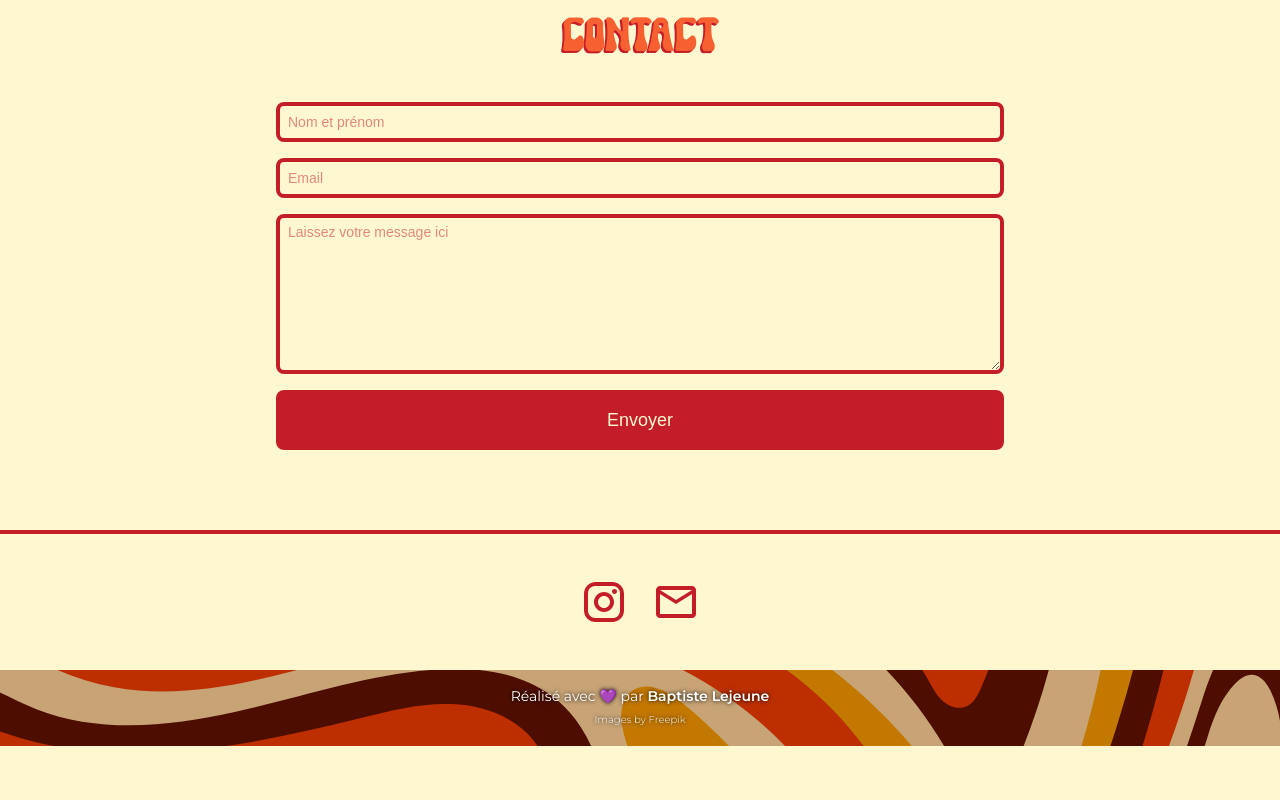
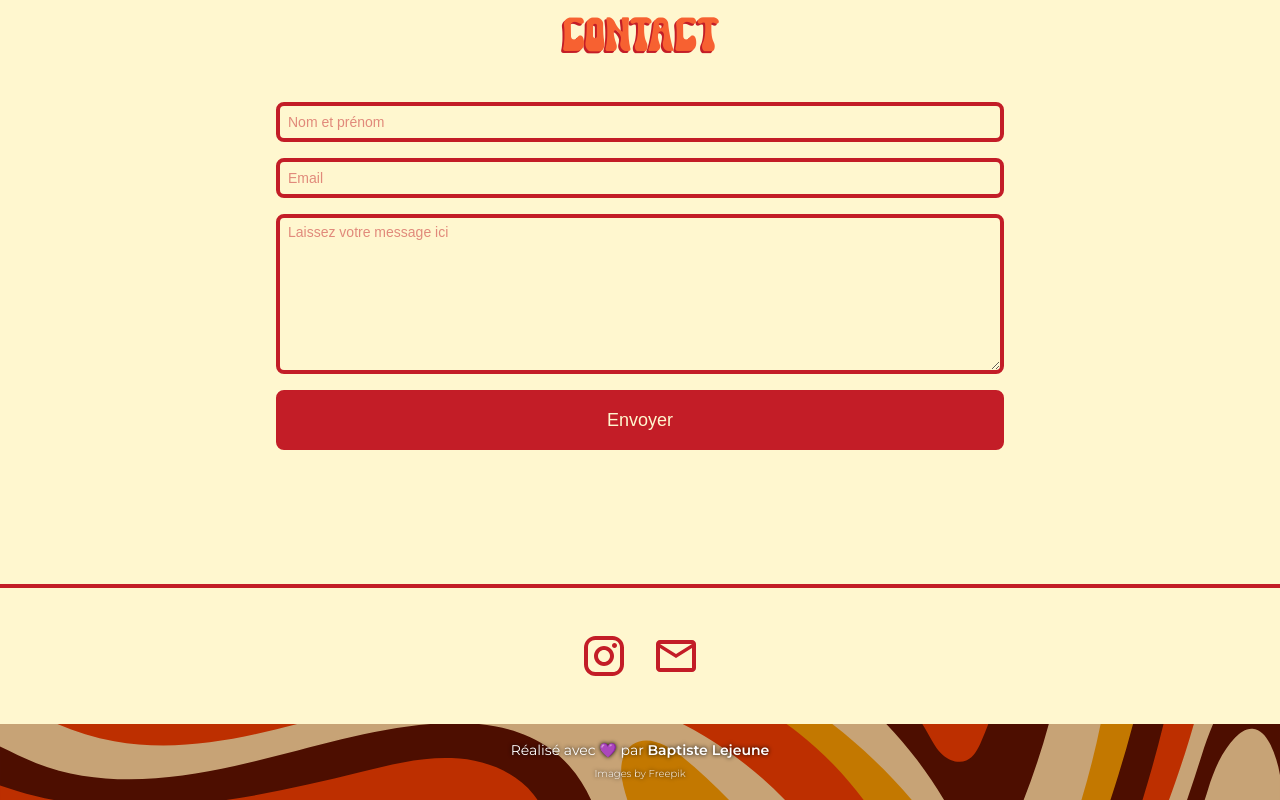
Before and after one commit to baptiste-officiel/mano-makeup, a Next.js app: page / in a window 1280 px wide. Shown: the part 1210-2010 px from the top of the page. Before the commit the page ends 1956 px from the top, so only its background shows below. Built offline with nearby package versions, Linux system fonts and the light colour scheme; no server answers; the database is empty; a web font is replaced by a local one.

Commit message:
🐛 FIX: fix footer at the bottom

```diff
--- a/app/components/footer/Footer.tsx
+++ b/app/components/footer/Footer.tsx
@@ -3,7 +3,7 @@ import React from 'react'
 
 function Footer() {
   return (
-    <footer className='border-t-4 border-primary-color w-full mt-20 pt-12'>
+    <footer className='border-t-4 border-primary-color w-full pt-12 absolute bottom-0 mt-10'>
         <div className='w-full max-w-5xl mx-auto flex justify-center items-center gap-8'>
             <a href="https://www.instagram.com/manonverdier_pro/"><Image src={'/img/instagram.svg'} width={50} height={50} alt='Instagram' className='w-10 h-10' /></a>
             <a href="mailto:manon.verdier@hotmail.fr"><Image src={'/img/mail.svg'} width={50} height={50} alt='Mail' className='w-10 h-10' /></a>
--- a/app/layout.tsx
+++ b/app/layout.tsx
@@ -24,7 +24,7 @@ export default function RootLayout({
       {/* <head>
         <link rel='icon' href='/flower.ico'/>
       </head> */}
-      <body className={`${montserrat.variable} font-main relative`}>
+      <body className={`${montserrat.variable} font-main relative min-h-screen pb-[350px]`}>
         <AuthProvider>
         <Navbar />
         <ToasterProviders />
```
